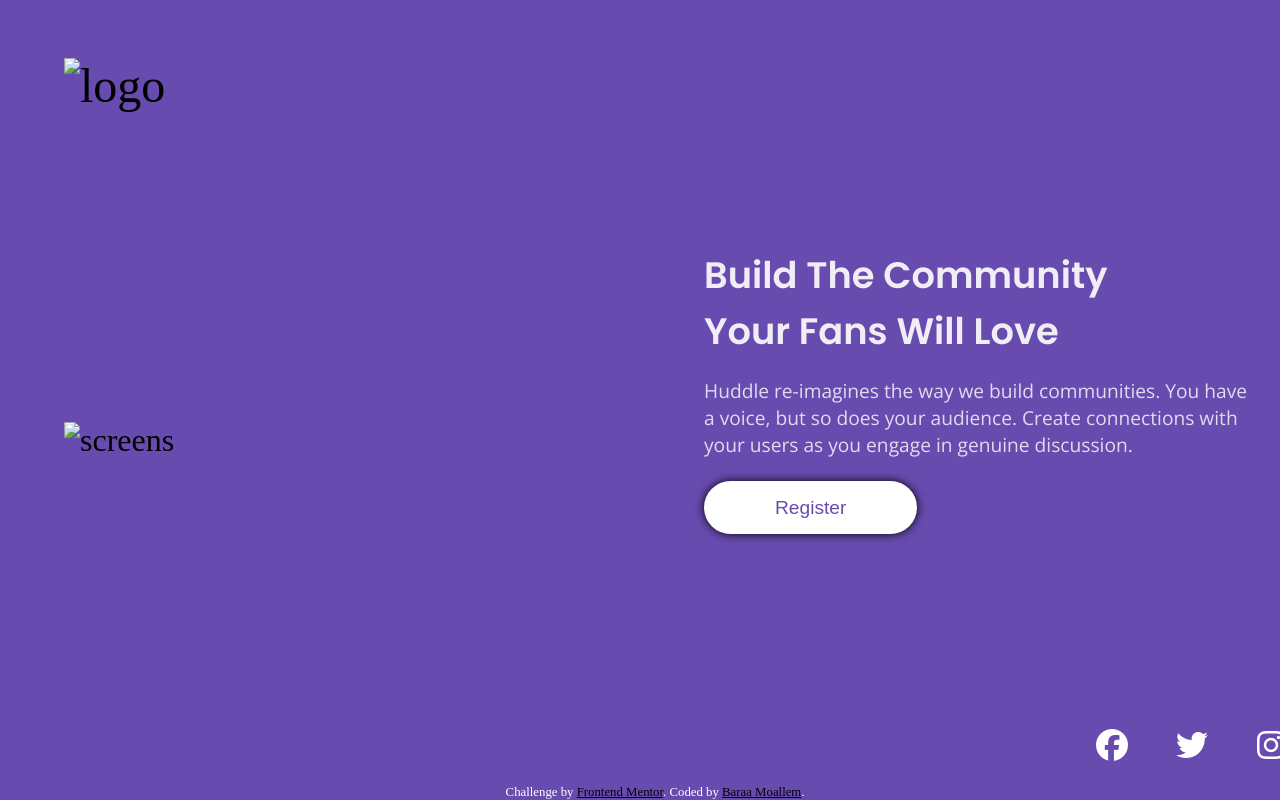
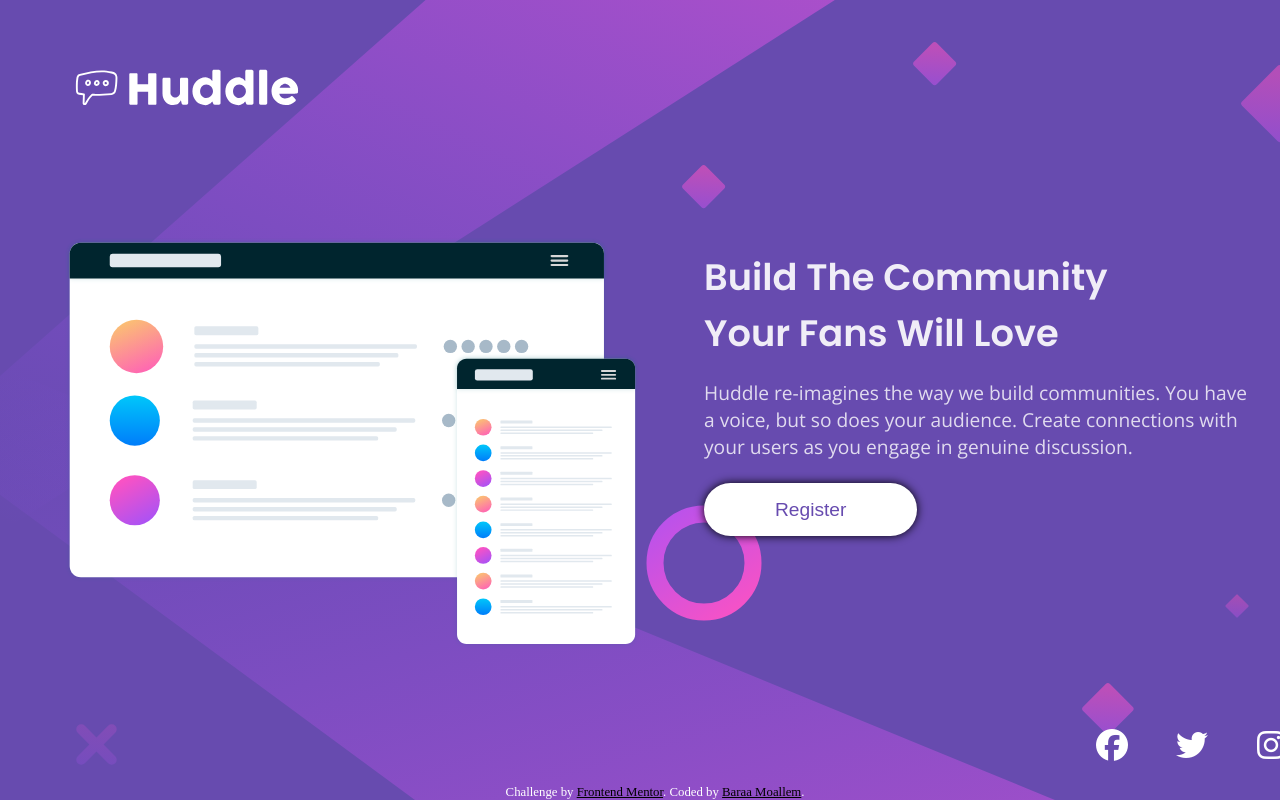
Before and after one commit to BaraaMoallem/Huddle-Landing-Page-2, a plain HTML site: page index.html in a window 1280 px wide. Shown: the top 800 px of the page. Drawn offline with nearby package versions, Linux system fonts and the light colour scheme; the site is published under a folder, as on GitHub Pages, so addresses that start at the root find nothing.

Commit message:
fixed svg imgs

```diff
--- a/css/master2.css
+++ b/css/master2.css
@@ -14,7 +14,7 @@ body {
     "img"
     "main"
     "footer";
-  background-image: url(/images/bg-mobile.svg);
+  background-image: url(../images/bg-mobile.svg);
   background-repeat: no-repeat;
   background-size: contain;
   background-color: hsl(257, 40%, 49%);
@@ -181,7 +181,7 @@ footer a {
 }
 @media (min-width: 80em) {
   body {
-    background-image: url(/images/bg-desktop.svg);
+    background-image: url(../images/bg-desktop.svg);
     background-size: cover;
     grid-template: auto 1fr auto / 1fr 1fr;
     grid-template-areas:
--- a/index.html
+++ b/index.html
@@ -28,12 +28,12 @@
   </head>
   <body>
     <div class="img-div">
-      <img class="logo" src="/images/logo.svg" alt="logo" />
+      <img class="logo" src="images/logo.svg" alt="logo" />
     </div>
     <div class="screens">
       <img
         class="screen-img"
-        src="/images/illustration-mockups.svg"
+        src="images/illustration-mockups.svg"
         alt="screens"
       />
     </div>
```
